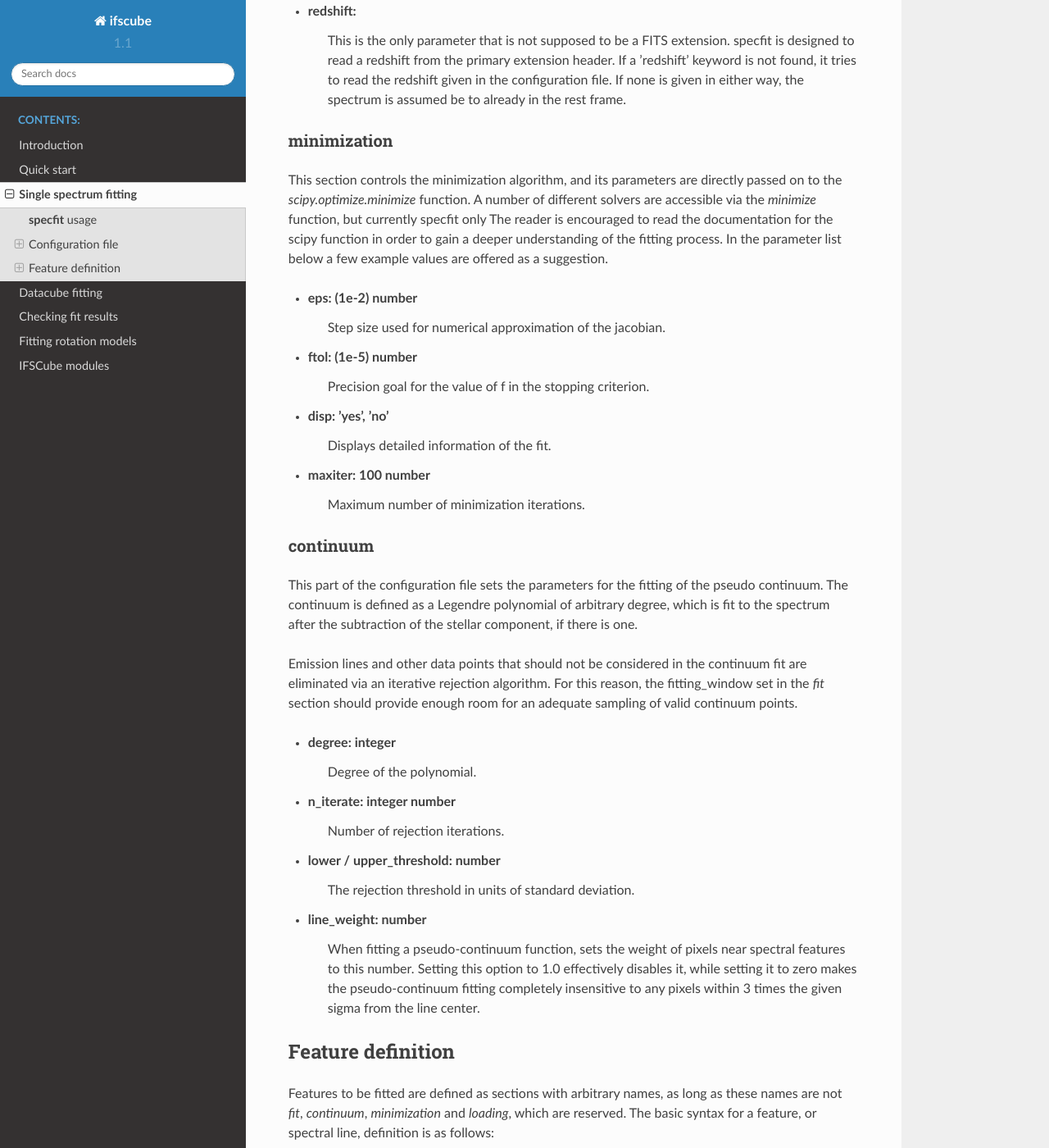
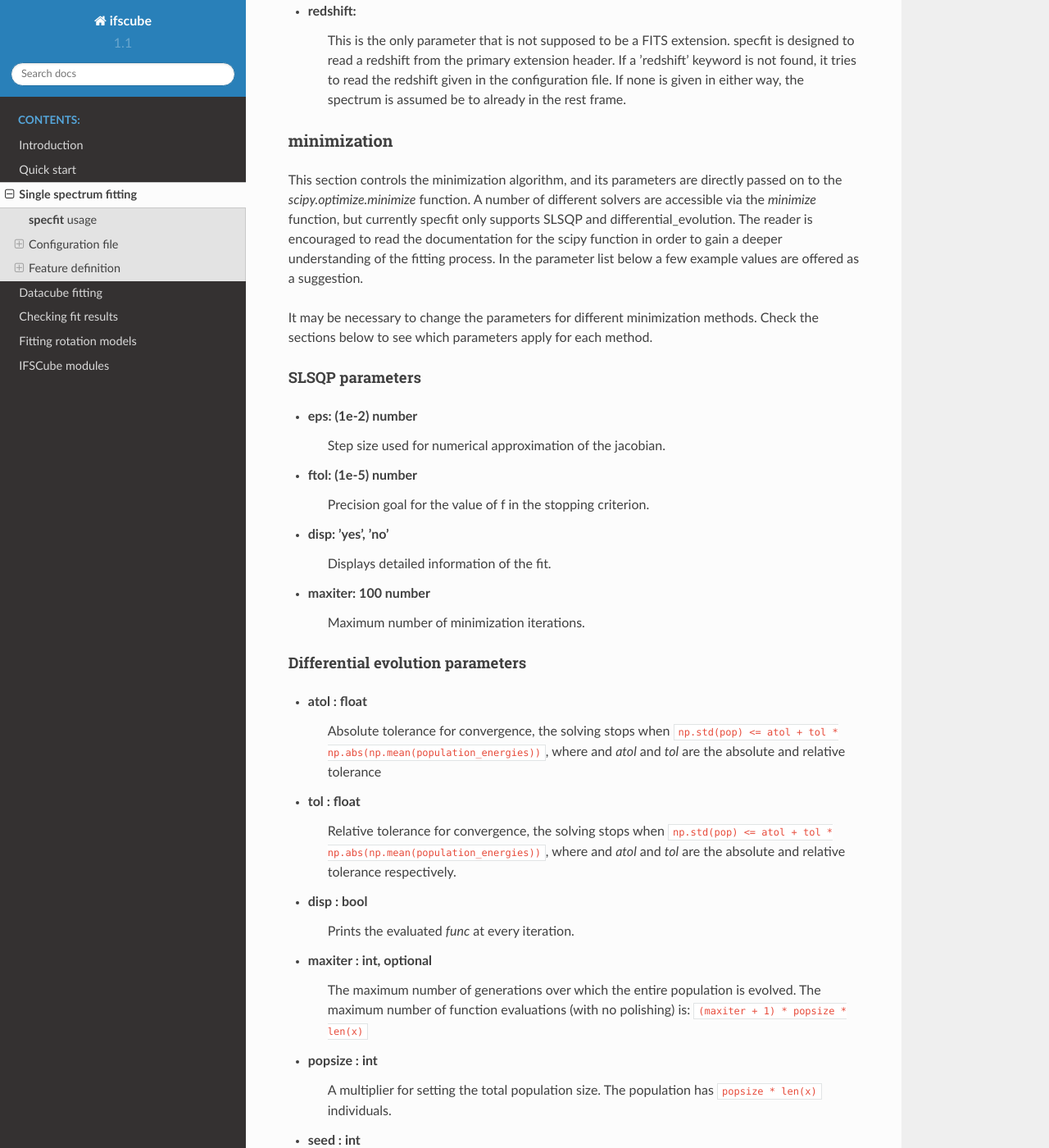
Before and after one commit to danielrd6/ifscube, a Sphinx documentation site: the page built from docs/oned_fit.rst, in a window 1280 px wide and 1400 px high, scrolled down 2850 px. Shown: the whole window at 82% size. Built offline with Sphinx 7.4.7 and the Read the Docs theme 2.0.0, drawn with Linux system fonts in a browser that asks for light colours; pages that are not in the unit, such as notebooks, are missing from menus; some of the changed text lies outside the part shown.

Commit message:
Added documentation on the differential_evolution parameters.

```diff
--- a/docs/oned_fit.rst
+++ b/docs/oned_fit.rst
@@ -133,10 +133,16 @@ minimization
 This section controls the minimization algorithm, and its parameters are
 directly passed on to the *scipy.optimize.minimize* function. A number
 of different solvers are accessible via the *minimize* function, but
-currently specfit only The reader is encouraged to read the
-documentation for the scipy function in order to gain a deeper
-understanding of the fitting process. In the parameter list below a few
-example values are offered as a suggestion.
+currently specfit only supports SLSQP and differential_evolution.
+The reader is encouraged to read the documentation for the scipy function
+in order to gain a deeper understanding of the fitting process.
+In the parameter list below a few example values are offered as a suggestion.
+
+It may be necessary to change the parameters for different minimization
+methods. Check the sections below to see which parameters apply for each method.
+
+SLSQP parameters
+................
 
 * eps: (1e-2) number
     Step size used for numerical approximation of the jacobian.
@@ -149,6 +155,41 @@ example values are offered as a suggestion.
 
 * maxiter: 100 number
     Maximum number of minimization iterations.
+
+Differential evolution parameters
+.................................
+
+* atol : float
+    Absolute tolerance for convergence, the solving stops when
+    ``np.std(pop) <= atol + tol * np.abs(np.mean(population_energies))``,
+    where and `atol` and `tol` are the absolute and relative tolerance
+
+* tol : float
+    Relative tolerance for convergence, the solving stops when
+    ``np.std(pop) <= atol + tol * np.abs(np.mean(population_energies))``,
+    where and `atol` and `tol` are the absolute and relative tolerance
+    respectively.
+
+* disp : bool
+    Prints the evaluated `func` at every iteration.
+
+* maxiter : int, optional
+    The maximum number of generations over which the entire population is
+    evolved. The maximum number of function evaluations (with no polishing)
+    is: ``(maxiter + 1) * popsize * len(x)``
+
+* popsize : int
+    A multiplier for setting the total population size. The population has
+    ``popsize * len(x)`` individuals.
+
+* seed : int
+    Specify `seed` for repeatable minimizations.
+
+* polish : bool
+    If True (default), then `scipy.optimize.minimize` with the `L-BFGS-B`
+    method is used to polish the best population member at the end, which
+    can improve the minimization slightly. If a constrained problem is
+    being studied then the `trust-constr` method is used instead.
 
 continuum
 ---------
```
